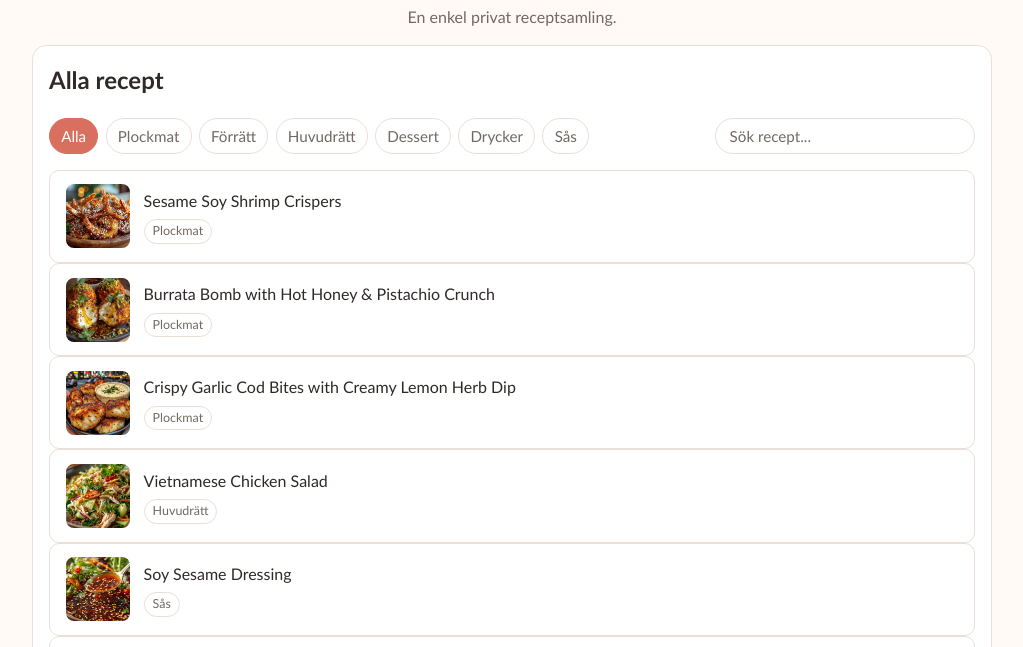
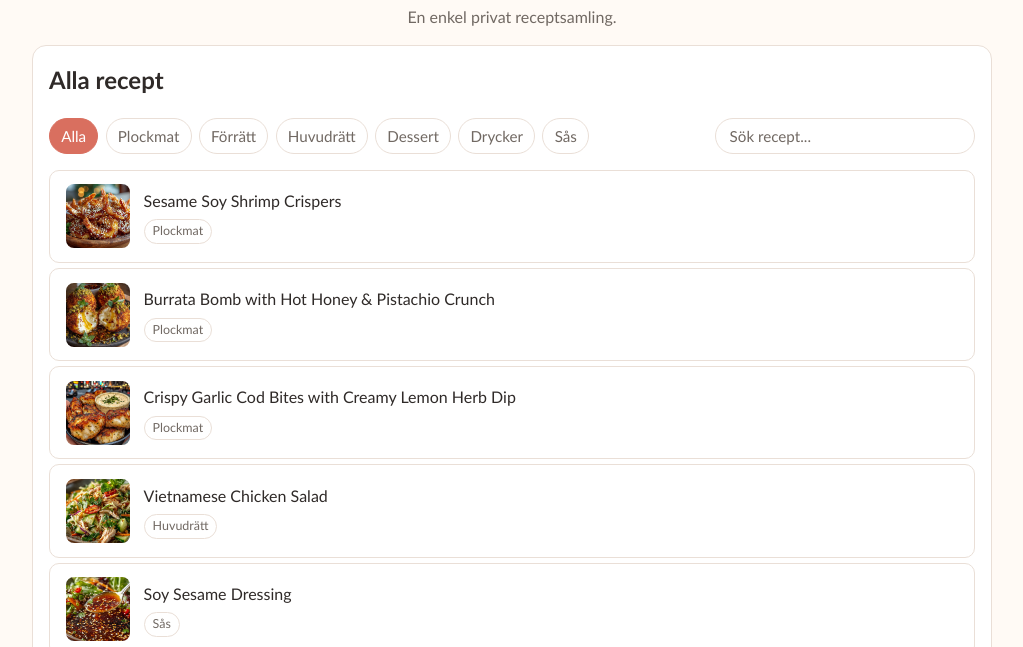
Before and after one commit to depoco/cute-recipes, a website built with Vite: page index.html in a window 1280 px wide. Shown: the part 95-742 px from the top of the page, without its empty margins (128-1151 px from the left). Built offline with nearby package versions, Linux system fonts and the light colour scheme.

Commit message:
Add spacing between recipe cards

```diff
--- a/src/styles.css
+++ b/src/styles.css
@@ -55,6 +55,8 @@ section,
   list-style: none;
   padding: 0;
   margin: 0;
+  display: grid;
+  gap: 5px;
 }
 
 .recipe-list li[hidden] {
```
